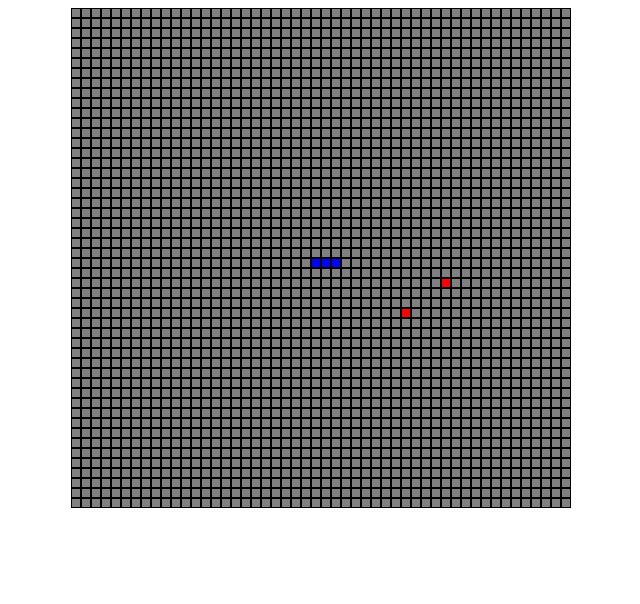
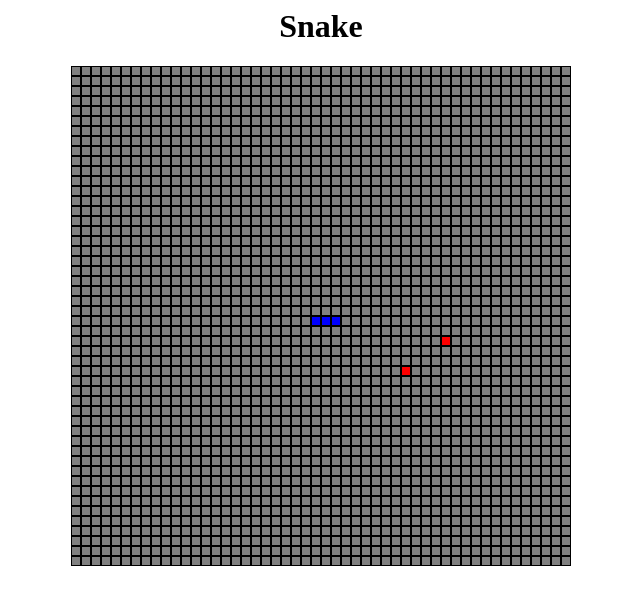
Before and after one commit to jfkarim/Snake, a plain HTML site: page index.html in a window 1280 px wide. Shown: the whole page, without its empty margins (319-959 px from the left). Drawn offline with nearby package versions, Linux system fonts and the light colour scheme.

Commit message:
Adds header, wrote list of things to do: New Game, Game Over, Apple Count.

```diff
--- a/index.html
+++ b/index.html
@@ -10,6 +10,7 @@
   </head>
 
   <body>
+		<h1>Snake</h1>
     <ul id='grid'>
     </ul>
   </body>
--- a/snake.css
+++ b/snake.css
@@ -1,3 +1,7 @@
+h1 {
+	text-align: center;
+}
+
 ul {
   margin: 0 auto;
   padding: 0;
```
